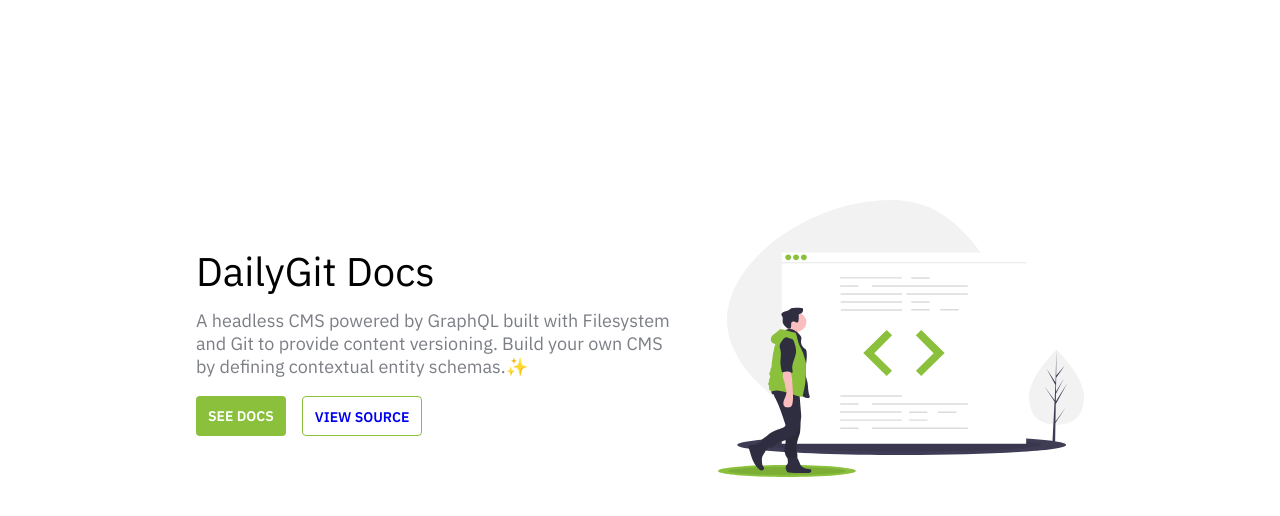
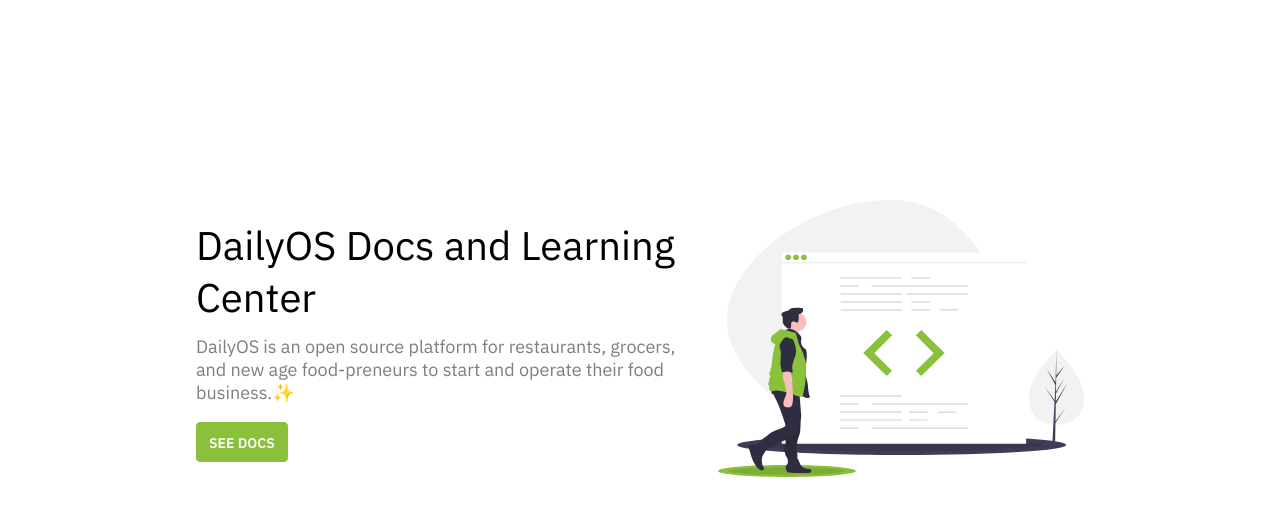
Before and after one commit to k279avi/dailyos-docs, a Gatsby site: page / in a window 1280 px wide. Shown: the part 68-584 px from the top of the page. Built offline with nearby package versions, Linux system fonts and the light colour scheme; Gatsby itself is replaced by a stand-in of ours; some packages are replaced by stand-ins of ours.

Commit message:
Added: Index.js

```diff
--- a/src/pages/index.jsx
+++ b/src/pages/index.jsx
@@ -10,21 +10,12 @@ const IndexPage = () => (
       <Header hideMenu={true} />
       <Row>
          <Left>
-            <h2>DailyGit Docs</h2>
+            <h2>DailyOS Docs and Learning Center</h2>
             <p>
-               A headless CMS powered by GraphQL built with Filesystem and Git
-               to provide content versioning. Build your own CMS by defining
-               contextual entity schemas.✨
+               DailyOS is an open source platform for restaurants, grocers, and new age food-preneurs to start and operate their food business.✨
             </p>
             <div>
                <Link to="/docs/introduction">See Docs</Link>
-               <a
-                  href="https://github.com/dailykit/dailygit"
-                  target="_blank"
-                  rel="noopener"
-                  rel="norefferer">
-                  View Source
-               </a>
             </div>
          </Left>
          <div>
```
